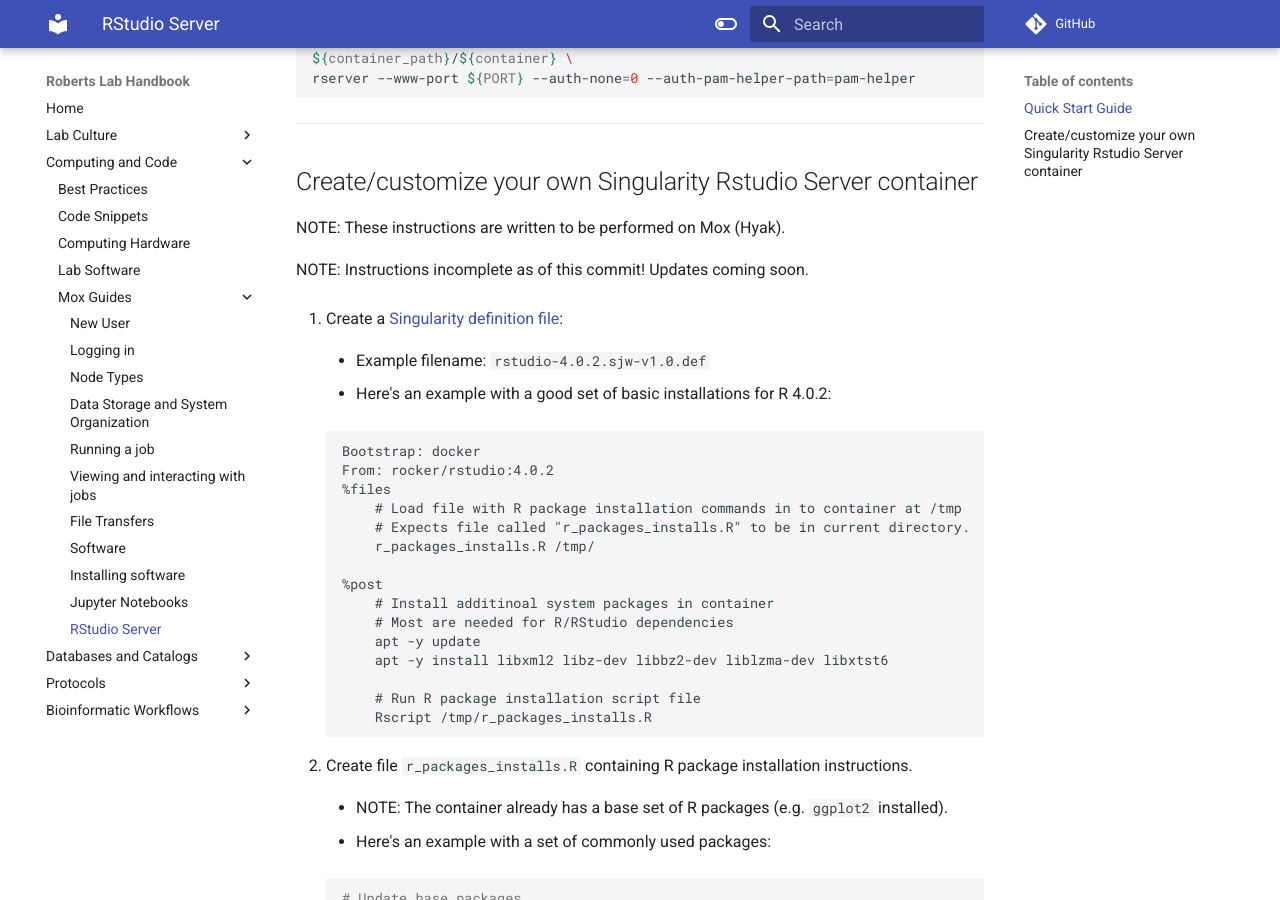
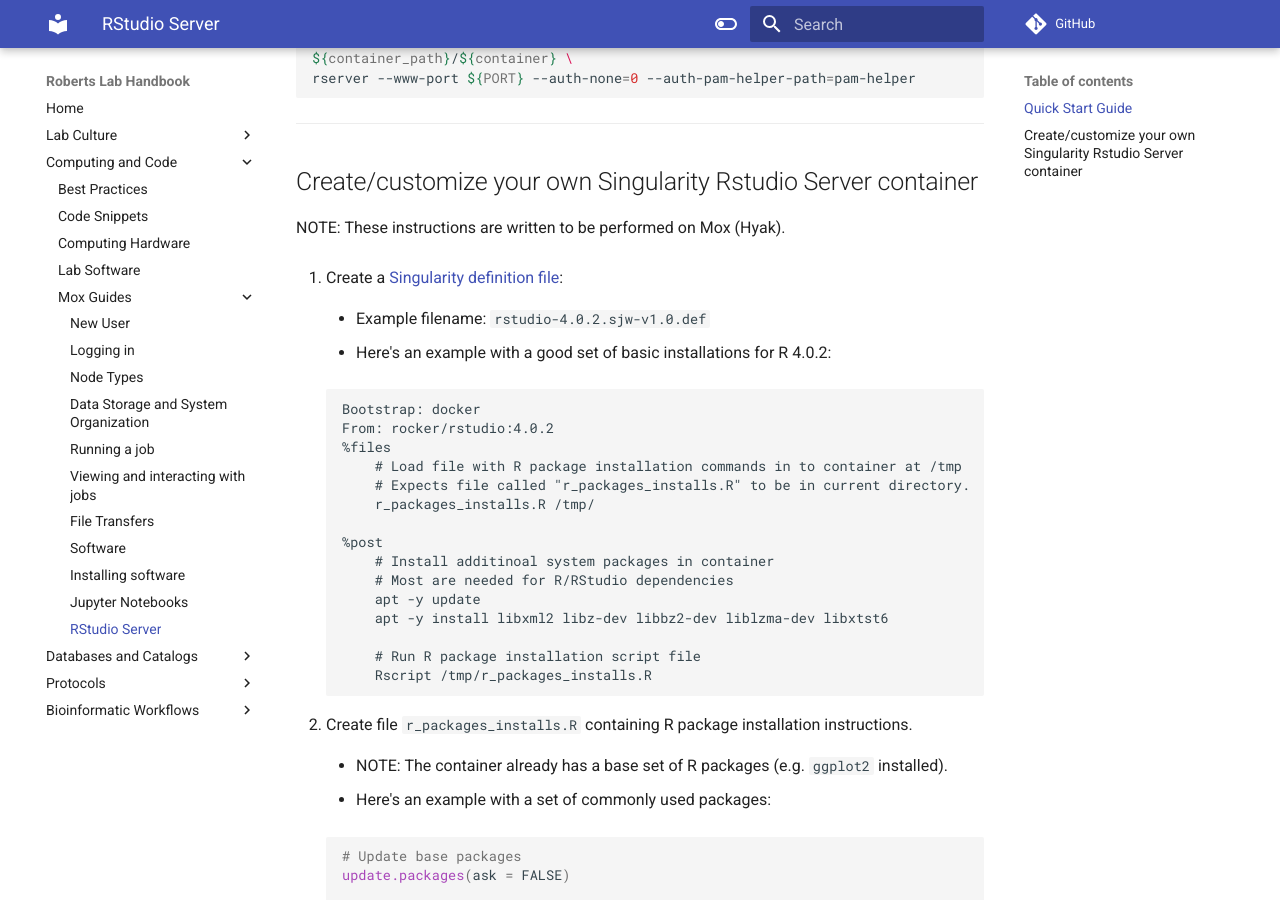
Before and after one commit to RobertsLab/resources, an MkDocs documentation site: the page built from docs/mox_RStudio-Server.md, in a window 1280 px wide and 900 px high, scrolled down 2394 px. Built offline with MkDocs 1.6.1 and Material for MkDocs 9.7.7, drawn with Linux system fonts in a browser that asks for light colours; comment, search, counter and statistics services are not loaded.

Commit message:
rm note about incomplete

```diff
--- a/docs/mox_RStudio-Server.md
+++ b/docs/mox_RStudio-Server.md
@@ -125,8 +125,6 @@
 
 NOTE: These instructions are written to be performed on Mox (Hyak).
 
-NOTE: Instructions incomplete as of this commit! Updates coming soon.
-
 1. Create a [Singularity definition file](https://sylabs.io/guides/3.5/user-guide/definition_files.html):
 
     - Example filename: `rstudio-4.0.2.sjw-v1.0.def`
```
